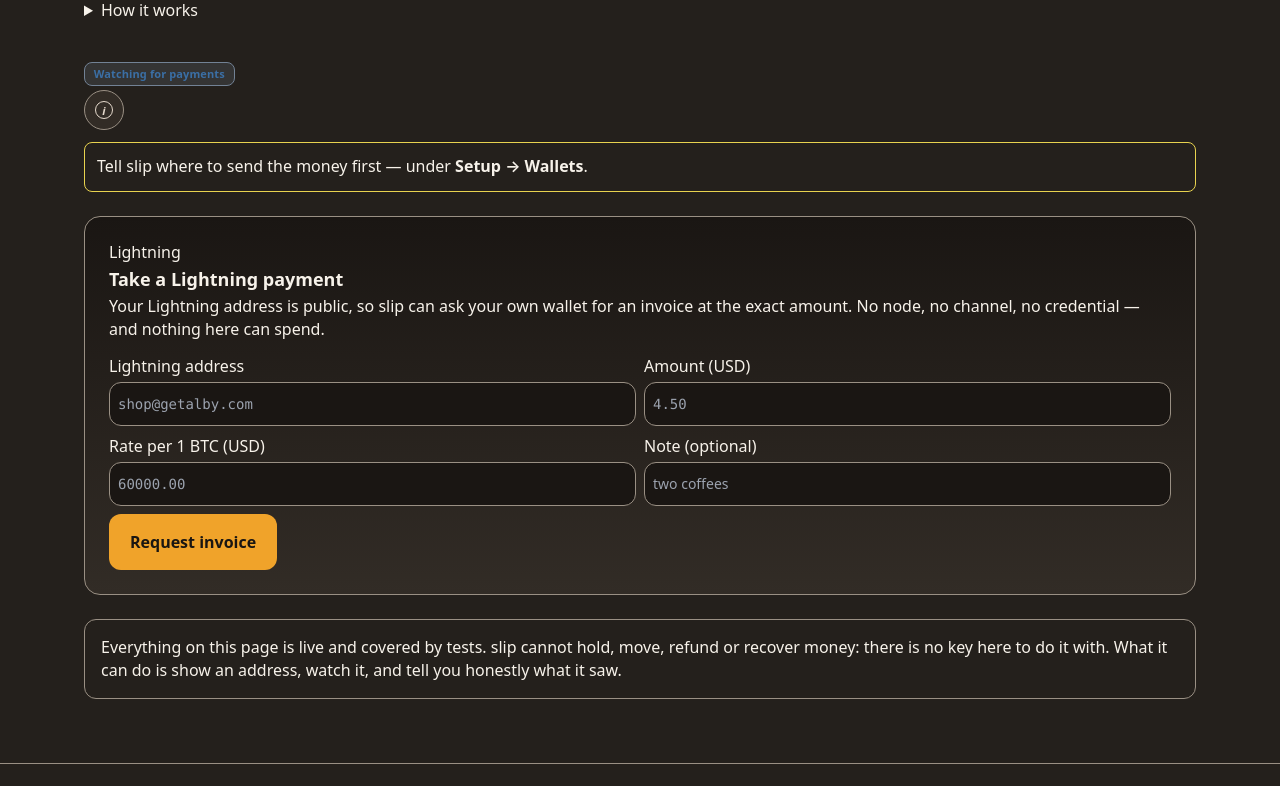
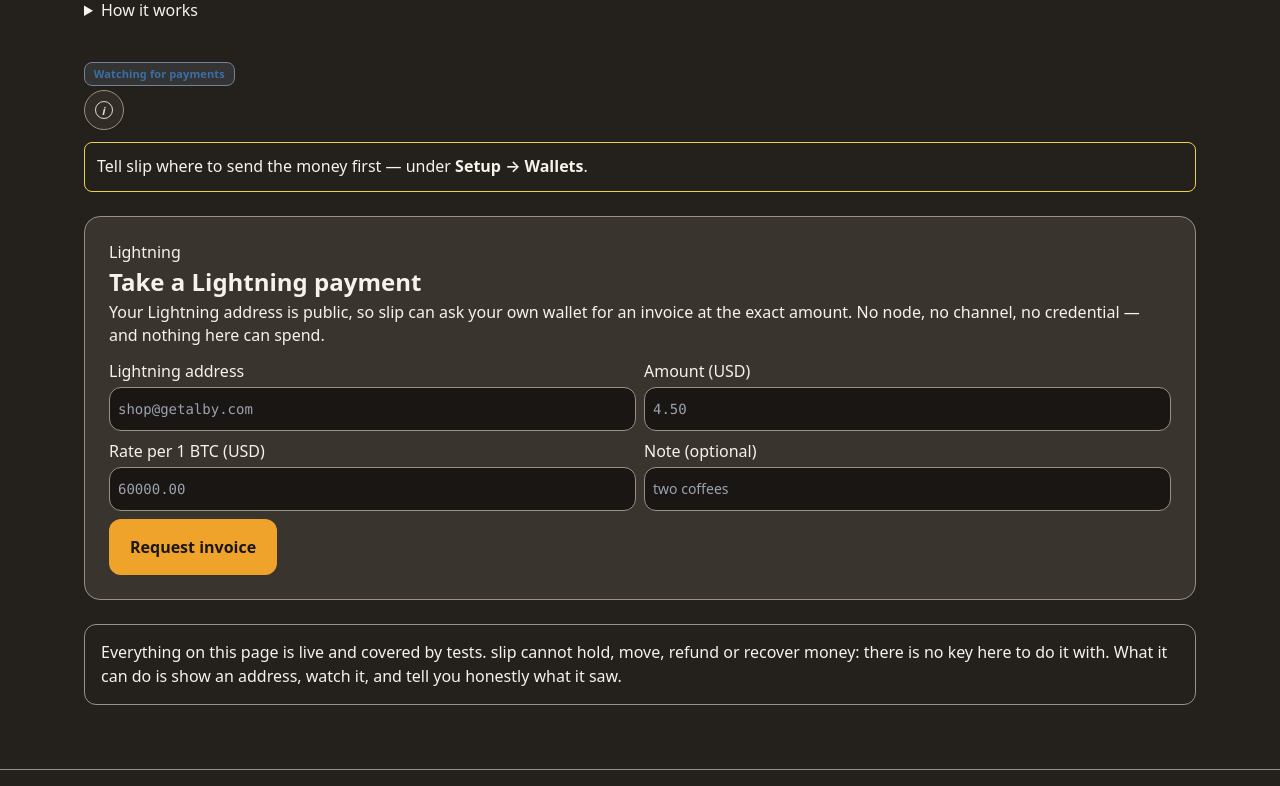
Before and after one commit to kitsboy/slip, a React (Vite) app: page / in a window 1280 px wide. Shown: the part 402-1188 px from the top of the page. Built offline with nearby package versions, Linux system fonts and the light colour scheme.

Commit message:
v2: a name, a card, and one number on every page
The dark page could be read, but every line was the same size. Titles are now the page name, cards lift off the ground, and on a laptop the sale sits beside the items.

```diff
--- a/src/index.css
+++ b/src/index.css
@@ -1675,3 +1675,37 @@ html[data-skin='v2'] .v2-pay-word {
   text-transform: none;
   font-size: 16px;
 }
+
+/* A page has a name, a card, and one number. Same size everywhere was the form look. */
+html[data-skin='v2'] .panel:not([data-panel='till']) {
+  background: #3a342e;
+  border: 1px solid #9a9084;
+  box-shadow: none;
+}
+html[data-skin='v2'] .panel-title {
+  font-size: 24px;
+  line-height: 1.2;
+  font-weight: 600;
+  color: #f7f2ea;
+}
+html[data-skin='v2'] .v2-tile span.font-semibold {
+  font-size: 16px;
+  font-weight: 600;
+  color: #f7f2ea;
+}
+html[data-skin='v2'] .v2-slip .figure {
+  font-size: 48px;
+  line-height: 1;
+  font-weight: 600;
+  border-bottom: 2px solid #f0a32a;
+  width: fit-content;
+  color: #f7f2ea;
+}
+@media (min-width: 1024px) {
+  html[data-skin='v2'] .v2-held {
+    padding: 16px;
+    background: #3a342e;
+    border: 1px solid #9a9084;
+    border-radius: 16px;
+  }
+}
--- a/src/ui/Till.tsx
+++ b/src/ui/Till.tsx
@@ -1406,7 +1406,7 @@ export default function Till() {
 
           </div>
 
-          <div className="lg:sticky lg:top-20">
+          <div className={`lg:sticky lg:top-20${isSkinV2() ? ' v2-held' : ''}`}>
           {cart.length > 0 && (
             <ul className="mt-3 space-y-1">
               {cart.map((l) => (
```
